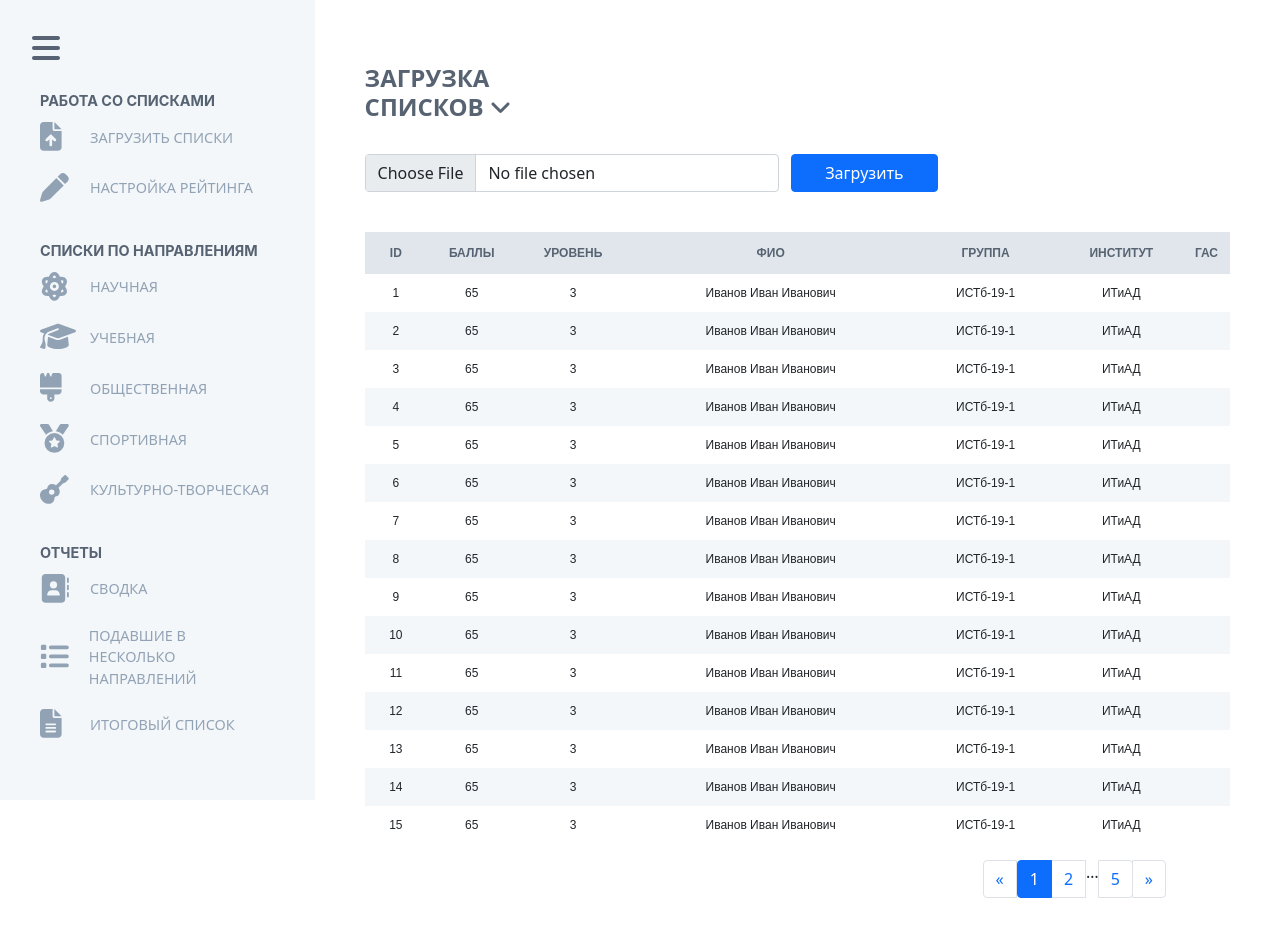
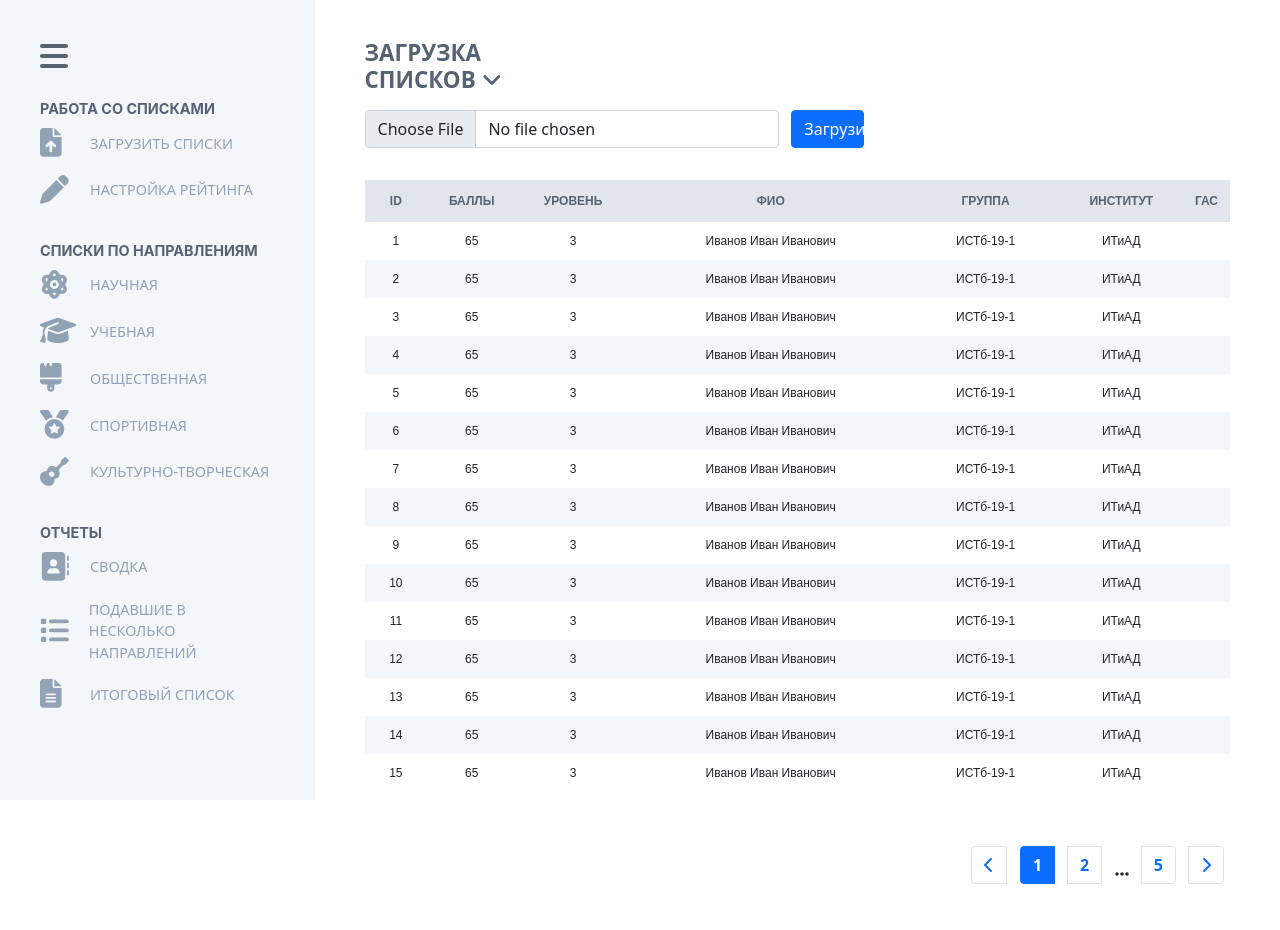
Before and after one commit to KutenkovV/Student-Raiting, a React (Create React App) app: page /listload in a window 1280 px wide. After the commit the page ends 909 px from the top, so only its background shows below. Built offline with nearby package versions, Linux system fonts and the light colour scheme.

Commit message:
Поправила пагинацию

```diff
--- a/src/App.css
+++ b/src/App.css
@@ -13,6 +13,6 @@
 
 .pageContent {
   width: 100%;
-  padding-top: 4rem;
+  padding-top: 2.5rem;
   padding-inline: 50px;
 }
--- a/src/Pages/ListLoad.css
+++ b/src/Pages/ListLoad.css
@@ -1,6 +1,6 @@
 .header {
   text-transform: uppercase;
-  font-size: 1.5rem;
+  font-size: 1.4rem;
   color: #576372;
   font-weight: bold;
   cursor: pointer;
--- a/src/Pages/ListLoad.js
+++ b/src/Pages/ListLoad.js
@@ -16,11 +16,11 @@ function ListLoad() {
           Загрузка списков <FontAwesomeIcon icon={faAngleDown} />
         </h1>
       </div>
-      <div class="row align-items-start mt-4 me-0">
+      <div class="row align-items-start mt-2 me-0 ">
         <div class="mb-3 col-6">
           <input class="form-control" type="file" id="formFile" />
         </div>
-        <button type="button" class="btn btn-primary col-2">
+        <button type="button" class="btn btn-primary col-1">
           Загрузить
         </button>
       </div>
--- a/src/components/LoadTable.js
+++ b/src/components/LoadTable.js
@@ -1,11 +1,16 @@
-import React from 'react'
-import usePagination from '../hooks/usePagination';
-import './table.css'
+import React from "react";
+import usePagination from "../hooks/usePagination";
+import "./table.css";
+import { FontAwesomeIcon } from "@fortawesome/react-fontawesome";
+import {
+  faChevronRight,
+  faChevronLeft,
+  faEllipsis,
+} from "@fortawesome/free-solid-svg-icons";
 
 const LoadTable = ({ data, itemsPerPage, startFrom }) => {
-
-    const { slicedData, pagination, prevPage, nextPage, changePage } = usePagination({ itemsPerPage, data, startFrom });
-
+  const { slicedData, pagination, prevPage, nextPage, changePage } =
+    usePagination({ itemsPerPage, data, startFrom });
 
   return (
     <>
@@ -23,7 +28,7 @@ const LoadTable = ({ data, itemsPerPage, startFrom }) => {
         </thead>
         <tbody>
           {/* Перебор данных из sliceData */}
-                    {slicedData.map(item => (
+          {slicedData.map((item) => (
             <tr key={item.id}>
               <td>{item.id}</td>
               <td>{item.points}</td>
@@ -38,38 +43,68 @@ const LoadTable = ({ data, itemsPerPage, startFrom }) => {
       </table>
 
       {/* блок с пагинацией */}
-            <nav className="pagination nav-pagination">
-
+      <nav className="pagination nav-pagination mt-5">
         {/* Кнопка "<< Назад" */}
-                <li className='page-item'>
-                    <a href="#" className="page-link" aria-label="Previous" onClick={prevPage}>
-                        <span aria-hidden="true">&laquo;</span>
+        <li className="page-item">
+          <a
+            href="#"
+            className="page-link"
+            aria-label="Previous"
+            onClick={prevPage}
+          >
+            <span aria-hidden="true" className=" arrow">
+              <FontAwesomeIcon icon={faChevronLeft} />
+            </span>
           </a>
         </li>
 
         {/* Сам лист-пагинация  */}
         <ul className="pagination">
-                    {pagination.map(page => {
+          {pagination.map((page) => {
             if (!page.ellipsis) {
-                            return <li className={page.current ? 'page-item active' : 'page-item'} key={page.id}>
-                                <a href="#" className='page-link' onClick={(e) => changePage(page.id, e)}> {page.id}
+              return (
+                <li
+                  className={page.current ? "page-item active" : "page-item"}
+                  key={page.id}
+                >
+                  <a
+                    href="#"
+                    className="page-link"
+                    onClick={(e) => changePage(page.id, e)}
+                  >
+                    {" "}
+                    {page.id}
                   </a>
                 </li>
+              );
             } else {
-                            return <li key={page.id}><span className="pagination-ellipsis">&hellip;</span></li>
+              return (
+                <li key={page.id} className="page-item mt-3">
+                  <span className="pagination-ellipsis">
+                    <FontAwesomeIcon icon={faEllipsis} />
+                  </span>
+                </li>
+              );
             }
           })}
         </ul>
 
         {/* Кнопка "Вперед >>" */}
-                <li className='page-item'>
-                    <a href="#" className="page-link" aria-label="Next" onClick={nextPage}>
-                        <span aria-hidden="true">&raquo;</span>
+        <li className="page-item">
+          <a
+            href="#"
+            className="page-link"
+            aria-label="Next"
+            onClick={nextPage}
+          >
+            <span aria-hidden="true" className=" arrow">
+              <FontAwesomeIcon icon={faChevronRight} />
+            </span>
           </a>
         </li>
       </nav>
     </>
-    )
-}
+  );
+};
 
-export default LoadTable
+export default LoadTable;
--- a/src/components/Navbar.css
+++ b/src/components/Navbar.css
@@ -2,7 +2,7 @@
 .nav-menu-items {
   top: 0;
   left: 0;
-  padding-top: 5.5rem;
+  padding-top: 6rem;
   padding-left: 0%;
   margin: 0%;
   background-color: #f3f7f9;
@@ -15,7 +15,7 @@
   text-decoration: none;
   color: #92a2b5;
   font-size: 0.9rem;
-  padding: 10px 40px;
+  padding: 8px 40px;
   margin: 0%;
 }
 
@@ -56,7 +56,7 @@
 .burgerBar {
   position: absolute;
   color: #576372;
-  margin-top: 2rem;
-  margin-left: 2rem;
+  margin-top: 2.5rem;
+  margin-left: 2.5rem;
   cursor: pointer;
 }
--- a/src/components/table.css
+++ b/src/components/table.css
@@ -4,7 +4,7 @@ table {
   font-size: 12px;
   border-collapse: collapse;
   width: 100%;
-  margin-top: 1.5rem;
+  margin-top: 1rem;
 }
 
 thead tr {
@@ -35,6 +35,8 @@ table th {
 
 .nav-pagination {
   justify-content: end;
-  padding: 1rem;
-  padding-right: 4rem;
 }
+.page-item {
+  padding: 0.4rem;
+  font-weight: bold;
+}
```
Lines whose indentation alone changed are shown as unchanged.
